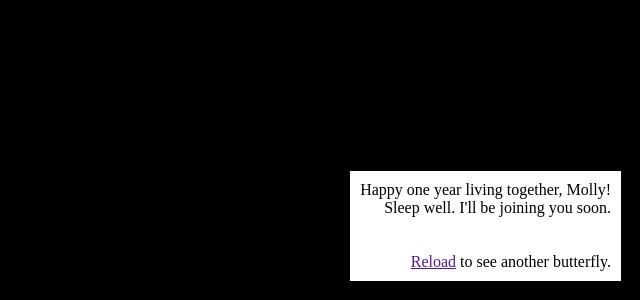
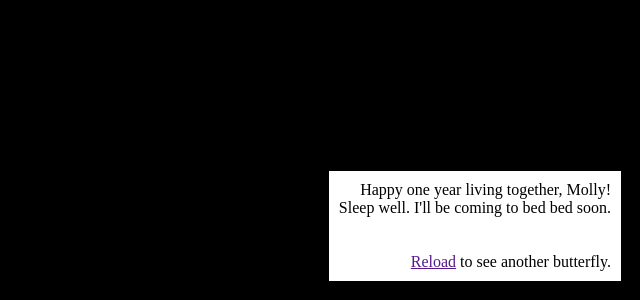
Before and after one commit to simoneau/farfal.la, a plain HTML site: page index.html in a window 1280 px wide. Shown: the part 500-800 px from the top of the page, without its empty margins (640-1280 px from the left). Drawn offline with nearby package versions, Linux system fonts and the light colour scheme.

Commit message:
Tweak wording.

```diff
--- a/index.html
+++ b/index.html
@@ -59,7 +59,7 @@ $($.getJSON(url,function(data) {
 <body style="position: relative;">
     <div>
         Happy one year living together, Molly!<br>
-        Sleep well. I'll be joining you soon.<br>
+        Sleep well. I'll be coming to bed bed soon.<br>
         <br>
         <i><a class="url"><span class="title"></span></a></i><br>
         <a href="">Reload</a> to see another butterfly.</i>
```
